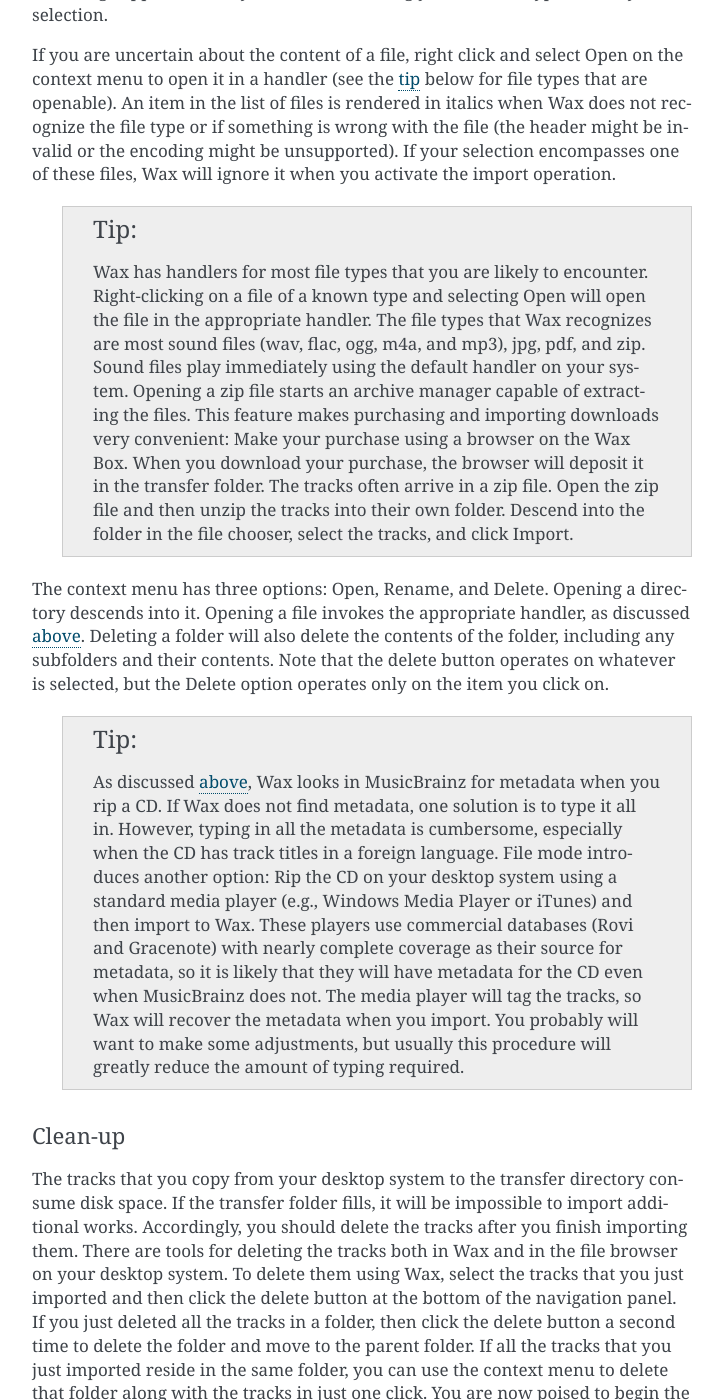
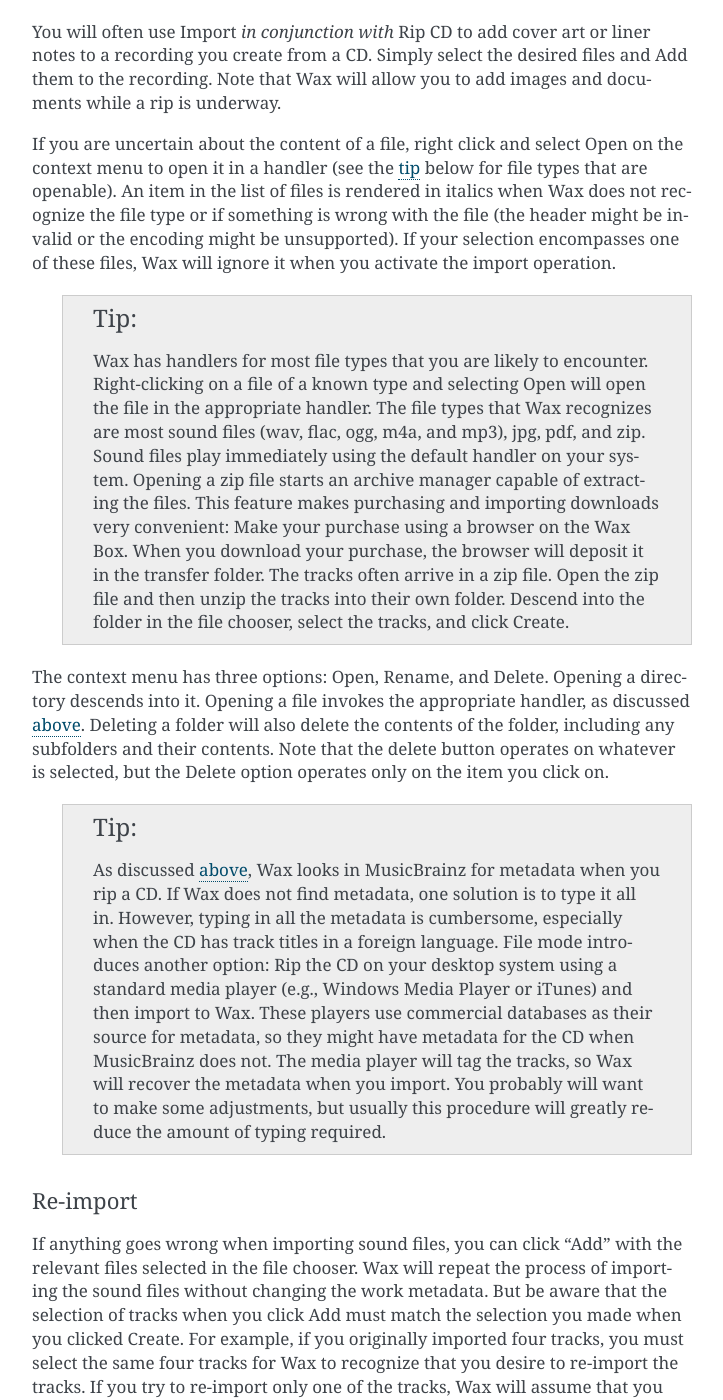
Before and after one commit to jeffbarish/wax-manual, a Sphinx documentation site: the page built from source/edit.rst, in a window 1280 px wide and 1400 px high, scrolled down 18712 px. Shown: the whole window, without its empty margins (388-1111 px from the left). Built offline with Sphinx 7.4.7, drawn with Linux system fonts in a browser that asks for light colours; some of the changed text lies outside the part shown.

Commit message:
Changes to edit related to import.

```diff
--- a/source/edit.rst
+++ b/source/edit.rst
@@ -174,7 +174,7 @@
 
 .. _doc-import-button:
 
-The fourth page in Edit mode is for specifying documents. The Import button becomes sensitive when you select a PDF in the filechooser. After you import the PDF, its name is visible in the list near the top of the Docs page and the contents appear below that. You can step through the contents of the PDF using the next and prev buttons at the top left of the page.
+The fourth page in Edit mode is for specifying documents. The Add button becomes sensitive when you select a PDF in the file chooser. After you import the PDF, its name is visible in the list near the top of the Docs page and the contents appear below that. You can step through the contents of the PDF using the next and prev buttons at the top left of the page.
 
 .. image:: figures/edit-docs.png
     :align: center
@@ -222,17 +222,17 @@
 Right panel (ripping and importing)
 -----------------------------------
 
-When you first enter Edit mode, you are in "Rip CD" mode by default (obtain sound data from a CD). The other mode is "Import" (import sound data from files). Use the tabs on the panel below the global controls to select the desired mode.
+When you first enter Edit mode, you are in "Rip CD" mode by default (obtain sound data from a CD). The other mode is "Add" (import sound data from files). Use the tabs on the panel below the global controls to select the desired mode.
 
 Creating a new work involves four steps:
 
 - **Select the genre**. Select the genre for the new work. In general, genres have different sets of primary and secondary metadata fields. If you change the genre after entering some metadata, Wax will preserve metadata by moving it as necessary between primary and secondary or by creating nonce metadata. However, choosing the correct genre before initiating an operation permits Wax to extract metadata more effectively (see :ref:`below<genre-first>`).
 
-- **Rip the CD or import files**. Click the appropriate tab on the right panel depending on whether you want to rip a CD or import files. On the Rip CD page, you will click the Create button to initiate a rip. It becomes sensitive when you insert a CD in the optical drive. On the Import page, you will click the Import button to initiate an importation. It becomes sensitive when you select at least one sound file in the file chooser.
+- **Rip the CD or import files**. Click the appropriate tab on the right panel depending on whether you want to rip a CD or import files. On the Rip CD page, you will click the Create button to initiate a rip. It becomes sensitive when you insert a CD in the optical drive. On the Import page, you will click the Create button to initiate an importation. It becomes sensitive when you select at least one sound file in the file chooser.
 
-  On pressing either the Create or Import button, Wax will erase any metadata that might be present on the left panel and it will sensitize the forms. It will attempt to fill those forms with metadata that it finds. The forms are insensitive until you initiate an operation because any values that you might otherwise have entered would be destroyed on initiation of the operation.
+  On pressing the Create button, Wax will erase any metadata that might be present on the left panel and it will sensitize the forms. It will attempt to fill those forms with metadata that it finds. The forms are insensitive until you initiate an operation because any values that you might otherwise have entered would be destroyed on initiation of the operation.
 
-  When you are ripping, Wax replaces the control panel with a panel containing a progress bar for monitoring progress through each track and an :ref:`Abort button<abort-button>` to abort ripping. It fills the form in the right panel with the raw metadata that it finds at MusicBrainz. Import happens almost instantaneously, so there is no need for a progress bar. Wax fills the raw metadata area with metadata that it finds in tags in the sound files.
+  When you are ripping, Wax replaces the control panel with a panel containing a progress bar for monitoring progress through each track and an :ref:`Abort button<abort-button>` to abort ripping. It fills the form in the right panel with the raw metadata that it finds at MusicBrainz. Add happens almost instantaneously, so there is no need for a progress bar. Wax fills the raw metadata area with metadata that it finds in tags in the sound files.
 
   When you start creating a new recording, Edit mode is dedicated to that recording. You can still return to Select mode, select a work, and view its metadata in Play mode. You can even play a work already in your collection. However, when you return to Edit mode, you will not enter revise mode on any selection, as described :ref:`above<edit-revising>`. Instead, you will find yourself back in create mode with any metadata that you might have entered for the work that you are currently creating.
 
@@ -269,7 +269,7 @@
 .. _save-work:
 
     .. WARNING::
-        Once you have saved the work, Wax automatically selects it. You can go to Select mode, put the work in the play queue, and initiate play, but beware if the rip operation is still underway because Wax cannot play what has not been ripped. A track must be completely ripped before Wax attempts to play it. If you attempt to play a track that has not been completely ripped, you will hear a warning sound. Because ripping is faster than playing, it is usually safe to initiate play as soon as the first track has been ripped.
+        Once you have saved the work, Wax automatically selects it. You can go to Select mode, put the work in the play queue, and initiate play, but beware if the rip operation is still underway because Wax cannot play what has not been ripped. If you attempt to play a track that has not been *completely* ripped, you will hear a warning sound. Because ripping is faster than playing, it is usually safe to initiate play as soon as the first track has been ripped.
 
     .. WARNING::
         Before leaving Edit mode, always look at the Save button. If it is sensitive, something is savable. You probably want to click the Save button before you leave. If you do not save, Edit mode remains locked to the recording, so when you return to Edit mode you will have another opportunity either to save or to clear the work.
@@ -353,32 +353,34 @@
 
 .. _file-mode:
 
-Importing
-+++++++++
+Import
+++++++
 
-Import is used for importing sound files. You might have obtained the sound files by purchasing tracks from a web store, by ripping an LP, or by ripping on your desktop system (see :ref:`tip<import-trick>`). Whatever their provenance, the first step is to copy them to the transfer directory of the Wax Box. Use your file browser -- e.g., Windows Explorer on a Windows platform or Finder on an Apple platform -- to navigate to your network, then to your Wax Box, then to the transfer folder. You might want to create a subfolder in which to store the sound files for a particular recording so that you can easily distinguish them.
+Import is used for importing files. The files could contain sound, cover art, or documents. You might have obtained the files by purchasing a recording from a web store, by ripping an LP, or by ripping on your desktop system (see :ref:`tip<import-trick>`). Whatever their provenance, the first step is to copy them to the transfer directory of the Wax Box. Use your file browser -- e.g., Windows Explorer on a Windows platform or Finder on an Apple platform -- to navigate to your network, then to your Wax Box, then to the transfer folder. You might want to create a subfolder in which to store the sound files for a particular recording so that you can easily distinguish them.
 
 .. _file-chooser:
 
-Once you have copied the sound files to the Wax Box, you will find them using the file chooser. Navigating in the file chooser requires the use of buttons at the bottom of the panel. Their functions are: move to the parent folder, create a subfolder of the current folder, and delete the selected file or files. If the folder is empty, the delete button will delete the current folder and move to the parent folder.
+Once you have copied the files to the Wax Box, you need to select them with the file chooser. Use the buttons at the bottom of the file chooser to navigate. Their functions are: move to the parent folder, create a subfolder of the current folder, and delete the selected files. If the folder is empty, the delete button will delete the current folder and move to the parent folder.
 
 .. image:: figures/edit-import.png
     :align: center
 
-To create a work from sound files that you import, start by selecting the appropriate genre. Next, select the files in the file chooser that you want to import. The Import button becomes sensitive when you select at least one sound file. Click it to effect the import. Wax copies the selected tracks into the sound archive. If there are tags in the sound files (there usually are), Wax will attempt to assign their values to the appropriate metadata fields in Wax. As in CD mode, Wax will put the tags in the raw metadata panel so that you can examine them.
+To create a work from sound files that you import, start by selecting the appropriate genre. Next, select the files in the file chooser that you want to import. The Create option becomes available (you can use the down arrow to select the Create function) and sensitive when you select at least one sound file. Click it to effect the import. Wax copies the selected tracks into the sound archive. If there are tags in the sound files (there usually are), Wax will attempt to assign their values to the appropriate metadata fields in Wax. As in Rip CD mode, Wax will put the tags in the raw metadata panel so that you can examine them.
 
-Normally, you will import all tracks in a single operation using the Import mode of the double button. However, it is also possible to *add* tracks using the Add mode of the double button. As in CD mode, adding tracks leaves the work metadata unchanged. Wax appends tracks to the end of the list of tracks whether the original tracks got there by ripping or importing.
+Normally, you will import all tracks in a single operation using the Create mode of the double button. However, it is also possible to *add* tracks using the Add mode of the double button. As in Rip CD mode, adding tracks leaves the work metadata unchanged. Wax appends tracks to the end of the list of tracks whether the original tracks got there by ripping or importing.
 
 .. _edit-liner-notes:
 
 You are allowed to include files of different types (sound, image, or document) in your selection. Wax will do the right thing with the files depending on their type. A message appears when you select files telling you what file types are in your selection.
+
+You will often use Import *in conjunction with* Rip CD to add cover art or liner notes to a recording you create from a CD. Simply select the desired files and Add them to the recording. Note that Wax will allow you to add images and documents while a rip is underway.
 
 If you are uncertain about the content of a file, right click and select Open on the context menu to open it in a handler (see the :ref:`tip<openable-files>` below for file types that are openable). An item in the list of files is rendered in italics when Wax does not recognize the file type or if something is wrong with the file (the header might be invalid or the encoding might be unsupported). If your selection encompasses one of these files, Wax will ignore it when you activate the import operation.
 
 .. _openable-files:
 
     .. TIP::
-        Wax has handlers for most file types that you are likely to encounter. Right-clicking on a file of a known type and selecting Open will open the file in the appropriate handler. The file types that Wax recognizes are most sound files (wav, flac, ogg, m4a, and mp3), jpg, pdf, and zip. Sound files play immediately using the default handler on your system. Opening a zip file starts an archive manager capable of extracting the files. This feature makes purchasing and importing downloads very convenient:  Make your purchase using a browser on the Wax Box. When you download your purchase, the browser will deposit it in the transfer folder. The tracks often arrive in a zip file. Open the zip file and then unzip the tracks into their own folder. Descend into the folder in the file chooser, select the tracks, and click Import.
+        Wax has handlers for most file types that you are likely to encounter. Right-clicking on a file of a known type and selecting Open will open the file in the appropriate handler. The file types that Wax recognizes are most sound files (wav, flac, ogg, m4a, and mp3), jpg, pdf, and zip. Sound files play immediately using the default handler on your system. Opening a zip file starts an archive manager capable of extracting the files. This feature makes purchasing and importing downloads very convenient:  Make your purchase using a browser on the Wax Box. When you download your purchase, the browser will deposit it in the transfer folder. The tracks often arrive in a zip file. Open the zip file and then unzip the tracks into their own folder. Descend into the folder in the file chooser, select the tracks, and click Create.
 
 .. _context-menu:
 
@@ -387,7 +389,12 @@
 .. _import-trick:
 
     .. TIP::
-        As discussed :ref:`above<enter-metadata>`, Wax looks in MusicBrainz for metadata when you rip a CD. If Wax does not find metadata, one solution is to type it all in. However, typing in all the metadata is cumbersome, especially when the CD has track titles in a foreign language. File mode introduces another option: Rip the CD on your desktop system using a standard media player (e.g., Windows Media Player or iTunes) and then import to Wax. These players use commercial databases (Rovi and Gracenote) with nearly complete coverage as their source for metadata, so it is likely that they will have metadata for the CD even when MusicBrainz does not. The media player will tag the tracks, so Wax will recover the metadata when you import. You probably will want to make some adjustments, but usually this procedure will greatly reduce the amount of typing required.
+        As discussed :ref:`above<enter-metadata>`, Wax looks in MusicBrainz for metadata when you rip a CD. If Wax does not find metadata, one solution is to type it all in. However, typing in all the metadata is cumbersome, especially when the CD has track titles in a foreign language. File mode introduces another option: Rip the CD on your desktop system using a standard media player (e.g., Windows Media Player or iTunes) and then import to Wax. These players use commercial databases as their source for metadata, so they might have metadata for the CD when MusicBrainz does not. The media player will tag the tracks, so Wax will recover the metadata when you import. You probably will want to make some adjustments, but usually this procedure will greatly reduce the amount of typing required.
+
+Re-import
+~~~~~~~~~
+
+If anything goes wrong when importing sound files, you can click "Add" with the relevant files selected in the file chooser. Wax will repeat the process of importing the sound files without changing the work metadata. But be aware that the selection of tracks when you click Add must match the selection you made when you clicked Create. For example, if you originally imported four tracks, you must select the same four tracks for Wax to recognize that you desire to re-import the tracks. If you try to re-import only one of the tracks, Wax will assume that you are actually adding another track to the recording.
 
 Clean-up
 ~~~~~~~~
```
Also changed, not shown: 6 other files.
